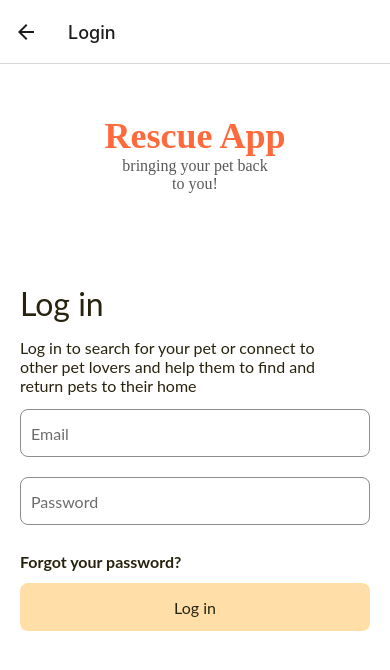
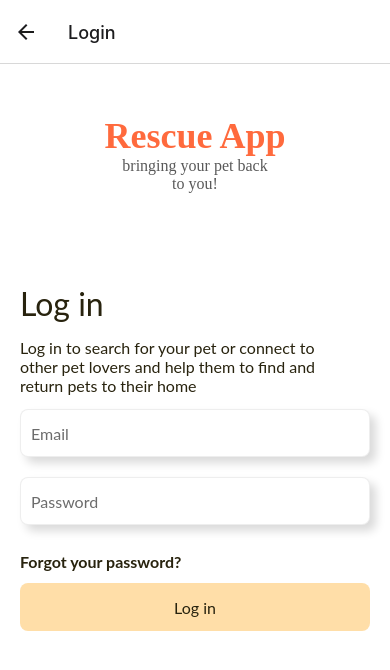
Before and after one commit to Valroshal/PetResqueFrontend, a React Native app: screen /Login in a window 390 px wide. Shown: the top 670 px of the page. Built offline with nearby package versions, Linux system fonts and the light colour scheme.

Commit message:
fixied validation

```diff
--- a/package.json
+++ b/package.json
@@ -13,10 +13,12 @@
     "@react-navigation/native": "^6.0.11",
     "@react-navigation/native-stack": "^6.7.0",
     "@react-navigation/stack": "^6.2.2",
+    "formik": "^2.2.9",
     "react": "^18.0.0",
     "react-native": "0.69.3",
     "react-native-safe-area-context": "^4.3.1",
-    "react-native-screens": "^3.15.0"
+    "react-native-screens": "^3.15.0",
+    "yup": "^0.32.11"
   },
   "devDependencies": {
     "@babel/core": "^7.12.9",
--- a/src/containers/Login/Login.tsx
+++ b/src/containers/Login/Login.tsx
@@ -1,13 +1,14 @@
 import * as React from 'react';
-import {StyleSheet, Text, TextStyle, View, ViewStyle, TextInput} from 'react-native';
+import * as yup from 'yup';
+import {StyleSheet, Text, TextInput, TextStyle, View, ViewStyle} from 'react-native';
+import {Field, Formik} from 'formik';
 import TopLogo from "../components/TopLogo/TopLogo";
 import GlobalButton from "../components/GlobalButton/GlobalButton";
-import {useState} from "react";
 
 const styles = StyleSheet.create({
   container: {
     flex : 1,
-    backgroundColor: 'white',
+    backgroundColor: '#FFFFFF',
     paddingTop: 46,
   } as ViewStyle,
   innerContainer: {
@@ -30,8 +31,14 @@ const styles = StyleSheet.create({
   field: {
     borderRadius: 8,
     borderWidth: 1,
-      borderColor: '#8D8D8D',
+    borderColor: 'rgba(141, 141, 141, 0.15)',
     marginBottom: 20,
+    shadowColor: '#000',
+    backgroundColor: "white" ,
+    shadowOffset: {width: 6, height: 6},
+    shadowRadius: 10,
+    shadowOpacity: 0.15,
+    elevation: 1,
   } as ViewStyle,
   inputText: {
     padding: 10,
@@ -40,28 +47,29 @@ const styles = StyleSheet.create({
     fontSize: 16,
     fontFamily:'Lato' ,
     color: '#6C6C6C',
-  }
+  } as TextStyle,
+  errorText: {
+    fontSize: 10,
+    color: 'red',
+  },
 });
 
 
 
 const Login = () => {
-  const [email, setEmail] = useState('');
-  const [emailValidError, setEmailValidError] = useState('');
 
-  const handleValidEmail = ({val}: { val: any }) => {
-    let reg = /^\w+([\.-]?\w+)*@\w+([\.-]?\w+)*(\.\w\w+)+$/;
+  const loginValidationSchema = yup.object().shape({
+    email: yup
+    .string()
+    .email("Please enter valid email")
+    .required('Email Address is Required'),
+    password: yup
+    .string()
+    .min(8, ({ min }) => `Password must be at least ${min} characters`)
+    .required('Password is required'),
+  })
 
-    if (val.length === 0) {
-      setEmailValidError('email address must be enter');
-    } else if (!reg.test(val)) {
-      setEmailValidError('enter valid email address');
-    } else if (reg.test(val)) {
-      setEmailValidError('');
-    }
-  };
-
-  const loginHandler = () => {
+  const handleSubmit = () => {
 
   }
 
@@ -77,26 +85,46 @@ const Login = () => {
             'other pet lovers and help them to find and\n' +
             'return pets to their home'}
         </Text>
+        <Formik
+          validationSchema={loginValidationSchema}
+          initialValues={{ email: '', password: '' }}
+          onSubmit={values => console.log(values)}
+        >
+          {({ handleChange,
+              handleBlur,
+              handleSubmit,
+              values,
+              errors,
+              touched,
+              // isValid,
+          }) => (
+            <>
               <View style={styles.field}>
                   <TextInput
                     placeholder="Email"
                     style={styles.inputText}
-              onChangeText={value => {
-                setEmail(value);
-                handleValidEmail({val: value});
-              }}
+                    onChangeText={handleChange('email')}
+                    onBlur={handleBlur('email')}
+                    value={values.email}
+                    keyboardType="email-address"
                   />
               </View>
-        <View>
-          {emailValidError ? <Text>{emailValidError}</Text> : null}
-        </View>
-
+              {(errors.email && touched.email) &&
+                <Text style={styles.errorText}>{errors.email}</Text>
+              }
               <View style={styles.field}>
                   <TextInput
                     placeholder="Password"
                     style={styles.inputText}
+                    onChangeText={handleChange('password')}
+                    onBlur={handleBlur('password')}
+                    value={values.password}
+                    secureTextEntry
                   />
               </View>
+              {(errors.password && touched.password) &&
+                <Text style={styles.errorText}>{errors.password}</Text>
+              }
               <View style={{paddingVertical: 7}}>
                 <Text
                   style={[styles.subHeader,{fontWeight: "700"}]}
@@ -109,14 +137,15 @@ const Login = () => {
                   innerText={"Log in"}
                   innerTextColor={'#28230E'}
                   backGroundColor={'#FFDEA8'}
-            onPressButton={loginHandler}
+                  onPressButton={handleSubmit}
                 />
               </View>
-
+            </>
+          )}
+        </Formik>
       </View>
     </View>
-  );
+  )
 };
 
-
 export default Login;
```
Also changed, not shown: src/assets/images/Ex.png (added), 1 other file (tests, documents, lock files or other folders). Lines whose indentation alone changed are shown as unchanged.
